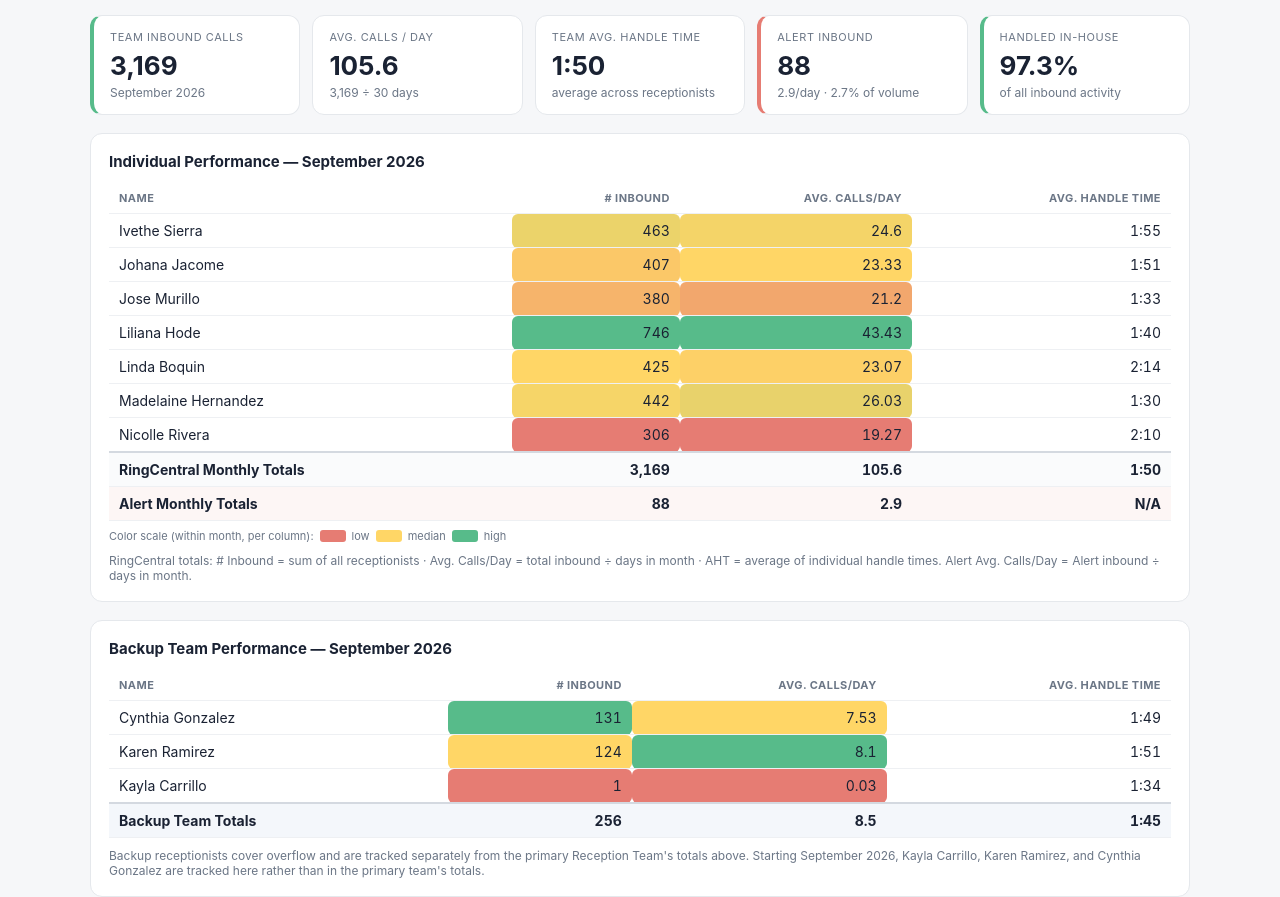
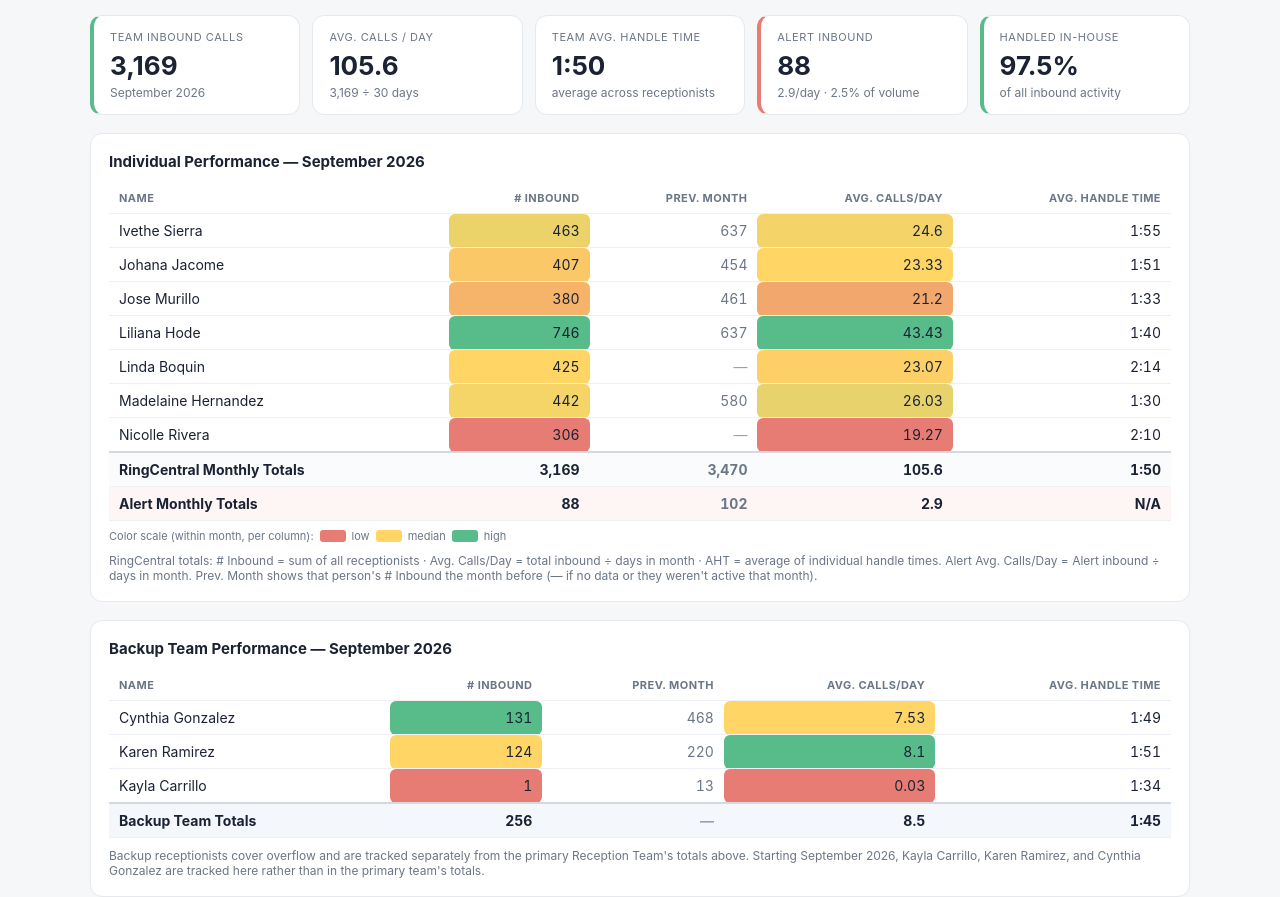
Before and after one commit to jramires-blk/reception-monthly-report, a website: page index.html in a window 1280 px wide. Shown: the part 67-964 px from the top of the page. Drawn offline with nearby package versions, Linux system fonts and the light colour scheme.

Commit message:
Count Backup Team in in-house %; add Prev. Month column

```diff
--- a/index.html
+++ b/index.html
@@ -2,7 +2,7 @@
 {
   "name": "Reception Monthly Report",
   "schemaVersion": 1,
-  "description": "Monthly reception team report: RingCentral per-receptionist inbound calls, avg calls/day, and handle time with color scale, RingCentral & Alert monthly totals, 16 months of history (Jun 2025–Sep 2026), a separate Backup Team section from Sep 2026 onward, and trend chart. Updated on the 2nd of each month by the scheduled task."
+  "description": "Monthly reception team report: RingCentral per-receptionist inbound calls, avg calls/day, prior-month comparison, and handle time with color scale, RingCentral & Alert monthly totals, 16 months of history (Jun 2025–Sep 2026), a separate Backup Team section from Sep 2026 onward (counted in the in-house % alongside the primary team), and trend chart. Updated on the 2nd of each month by the scheduled task."
 }
 </script>
 <html lang="en">
@@ -58,7 +58,7 @@ footer { font-size: 11px; color: #98a1ad; text-align: center; padding: 8px 0 20p
 <section>
   <h2 id="tableTitle">Individual Performance</h2>
   <table id="perfTable">
-    <thead><tr><th>Name</th><th class="num"># Inbound</th><th class="num">Avg. Calls/Day</th><th class="num">Avg. Handle Time</th></tr></thead>
+    <thead><tr><th>Name</th><th class="num"># Inbound</th><th class="num">Prev. Month</th><th class="num">Avg. Calls/Day</th><th class="num">Avg. Handle Time</th></tr></thead>
     <tbody></tbody>
   </table>
   <div class="legend-scale">
@@ -67,13 +67,13 @@ footer { font-size: 11px; color: #98a1ad; text-align: center; padding: 8px 0 20p
     <span class="sw" style="background:#ffd666"></span> median
     <span class="sw" style="background:#57bb8a"></span> high
   </div>
-  <div class="note">RingCentral totals: # Inbound = sum of all receptionists &middot; Avg. Calls/Day = total inbound &divide; days in month &middot; AHT = average of individual handle times. Alert Avg. Calls/Day = Alert inbound &divide; days in month.</div>
+  <div class="note">RingCentral totals: # Inbound = sum of all receptionists &middot; Avg. Calls/Day = total inbound &divide; days in month &middot; AHT = average of individual handle times. Alert Avg. Calls/Day = Alert inbound &divide; days in month. Prev. Month shows that person's # Inbound the month before (&mdash; if no data or they weren't active that month).</div>
 </section>
 
 <section id="backupSection" hidden>
   <h2 id="backupTableTitle">Backup Team Performance</h2>
   <table id="backupTable">
-    <thead><tr><th>Name</th><th class="num"># Inbound</th><th class="num">Avg. Calls/Day</th><th class="num">Avg. Handle Time</th></tr></thead>
+    <thead><tr><th>Name</th><th class="num"># Inbound</th><th class="num">Prev. Month</th><th class="num">Avg. Calls/Day</th><th class="num">Avg. Handle Time</th></tr></thead>
     <tbody></tbody>
   </table>
   <div class="note">Backup receptionists cover overflow and are tracked separately from the primary Reception Team's totals above. Starting September 2026, Kayla Carrillo, Karen Ramirez, and Cynthia Gonzalez are tracked here rather than in the primary team's totals.</div>
@@ -123,9 +123,25 @@ function scaleColor(v, vals){ // Google-Sheets-style 3-color scale: min -> media
 function textColor(bg){ const r=parseInt(bg.slice(1,3),16),g=parseInt(bg.slice(3,5),16),b=parseInt(bg.slice(5,7),16); return (r*.299+g*.587+b*.114)>150 ? '#1a2233' : '#fff'; }
 const fmtN = n => n.toLocaleString('en-US');
 
+function prevMonthKey(key){
+  const [y,mo] = key.split('-').map(Number);
+  const d = new Date(y, mo-2, 1); // mo is 1-indexed; -2 steps back one month
+  return `${d.getFullYear()}-${String(d.getMonth()+1).padStart(2,'0')}`;
+}
+function findPrevUser(prevM, name){
+  if(!prevM) return null;
+  const all = [...(prevM.users||[]), ...(prevM.backupUsers||[])];
+  return all.find(u=>u.name===name) || null;
+}
+function prevCell(prevVal){
+  return prevVal==null ? `<td class="num" style="color:#98a1ad">—</td>` : `<td class="num" style="color:#6b7686">${fmtN(prevVal)}</td>`;
+}
+
 function render(){
   const m = months.find(x=>x.key===sel.value);
-  const alertPct = (m.alert.inbound / (m.rcTotal.inbound + m.alert.inbound) * 100);
+  const inHouseTotal = m.rcTotal.inbound + (m.backupTotal ? m.backupTotal.inbound : 0);
+  const alertPct = (m.alert.inbound / (inHouseTotal + m.alert.inbound) * 100);
+  const prevM = MONTHLY_DATA.find(x=>x.key===prevMonthKey(m.key));
   // KPI cards
   document.getElementById('cards').innerHTML = `
     <div class="card rc-card"><div class="lbl">Team Inbound Calls</div><div class="val">${fmtN(m.rcTotal.inbound)}</div><div class="sub">${m.label}</div></div>
@@ -139,22 +155,24 @@ function render(){
   const inb = m.users.map(u=>u.inbound), avg = m.users.map(u=>u.avgDay);
   m.users.forEach(u=>{
     const c1=scaleColor(u.inbound,inb), c2=scaleColor(u.avgDay,avg);
+    const pu = findPrevUser(prevM, u.name);
     const tr=document.createElement('tr');
     tr.innerHTML = `<td>${u.name}</td>
       <td class="num cell-scale" style="background:${c1};color:${textColor(c1)}">${fmtN(u.inbound)}</td>
+      ${prevCell(pu?pu.inbound:null)}
       <td class="num cell-scale" style="background:${c2};color:${textColor(c2)}">${u.avgDay}</td>
       <td class="num">${u.aht}${u.ahtRaw?' *':''}</td>`;
     tb.appendChild(tr);
   });
   const trT=document.createElement('tr'); trT.className='total';
-  trT.innerHTML = `<td>RingCentral Monthly Totals</td><td class="num">${fmtN(m.rcTotal.inbound)}</td><td class="num">${m.rcTotal.avgDay}</td><td class="num">${m.rcTotal.aht ?? '—'}</td>`;
+  trT.innerHTML = `<td>RingCentral Monthly Totals</td><td class="num">${fmtN(m.rcTotal.inbound)}</td>${prevCell(prevM?prevM.rcTotal.inbound:null)}<td class="num">${m.rcTotal.avgDay}</td><td class="num">${m.rcTotal.aht ?? '—'}</td>`;
   tb.appendChild(trT);
   const trA=document.createElement('tr'); trA.className='alert-row';
-  trA.innerHTML = `<td>Alert Monthly Totals</td><td class="num">${fmtN(m.alert.inbound)}</td><td class="num">${m.alert.avgDay}</td><td class="num">N/A</td>`;
+  trA.innerHTML = `<td>Alert Monthly Totals</td><td class="num">${fmtN(m.alert.inbound)}</td>${prevCell(prevM?prevM.alert.inbound:null)}<td class="num">${m.alert.avgDay}</td><td class="num">N/A</td>`;
   tb.appendChild(trA);
   if(m.users.some(u=>u.ahtRaw)){
     const n=document.createElement('tr');
-    n.innerHTML=`<td colspan="4" style="font-size:11px;color:#98a1ad;border-bottom:none">* value kept exactly as entered in the original sheet</td>`;
+    n.innerHTML=`<td colspan="5" style="font-size:11px;color:#98a1ad;border-bottom:none">* value kept exactly as entered in the original sheet</td>`;
     tb.appendChild(n);
   }
   // backup team section (present from September 2026 onward)
@@ -166,16 +184,18 @@ function render(){
     const binb = m.backupUsers.map(u=>u.inbound), bavg = m.backupUsers.map(u=>u.avgDay);
     m.backupUsers.forEach(u=>{
       const c1=scaleColor(u.inbound,binb), c2=scaleColor(u.avgDay,bavg);
+      const pu = findPrevUser(prevM, u.name);
       const tr=document.createElement('tr');
       tr.innerHTML = `<td>${u.name}</td>
         <td class="num cell-scale" style="background:${c1};color:${textColor(c1)}">${fmtN(u.inbound)}</td>
+        ${prevCell(pu?pu.inbound:null)}
         <td class="num cell-scale" style="background:${c2};color:${textColor(c2)}">${u.avgDay}</td>
         <td class="num">${u.aht}${u.ahtRaw?' *':''}</td>`;
       btb.appendChild(tr);
     });
     if(m.backupTotal){
       const trB=document.createElement('tr'); trB.className='backup-total';
-      trB.innerHTML = `<td>Backup Team Totals</td><td class="num">${fmtN(m.backupTotal.inbound)}</td><td class="num">${m.backupTotal.avgDay}</td><td class="num">${m.backupTotal.aht ?? '—'}</td>`;
+      trB.innerHTML = `<td>Backup Team Totals</td><td class="num">${fmtN(m.backupTotal.inbound)}</td>${prevCell(prevM&&prevM.backupTotal?prevM.backupTotal.inbound:null)}<td class="num">${m.backupTotal.avgDay}</td><td class="num">${m.backupTotal.aht ?? '—'}</td>`;
       btb.appendChild(trB);
     }
   } else {
@@ -187,7 +207,8 @@ function render(){
 (function(){
   const tb=document.querySelector('#histTable tbody');
   [...months].forEach(m=>{
-    const pct=(m.alert.inbound/(m.rcTotal.inbound+m.alert.inbound)*100).toFixed(1);
+    const inHouseTotal = m.rcTotal.inbound + (m.backupTotal ? m.backupTotal.inbound : 0);
+    const pct=(m.alert.inbound/(inHouseTotal+m.alert.inbound)*100).toFixed(1);
     const tr=document.createElement('tr');
     tr.innerHTML=`<td>${m.label}</td><td class="num">${fmtN(m.rcTotal.inbound)}</td><td class="num">${m.rcTotal.avgDay}</td><td class="num">${m.rcTotal.aht ?? '—'}</td><td class="num">${fmtN(m.alert.inbound)}</td><td class="num">${m.alert.avgDay}</td><td class="num">${pct}%</td>`;
     tb.appendChild(tr);
```
